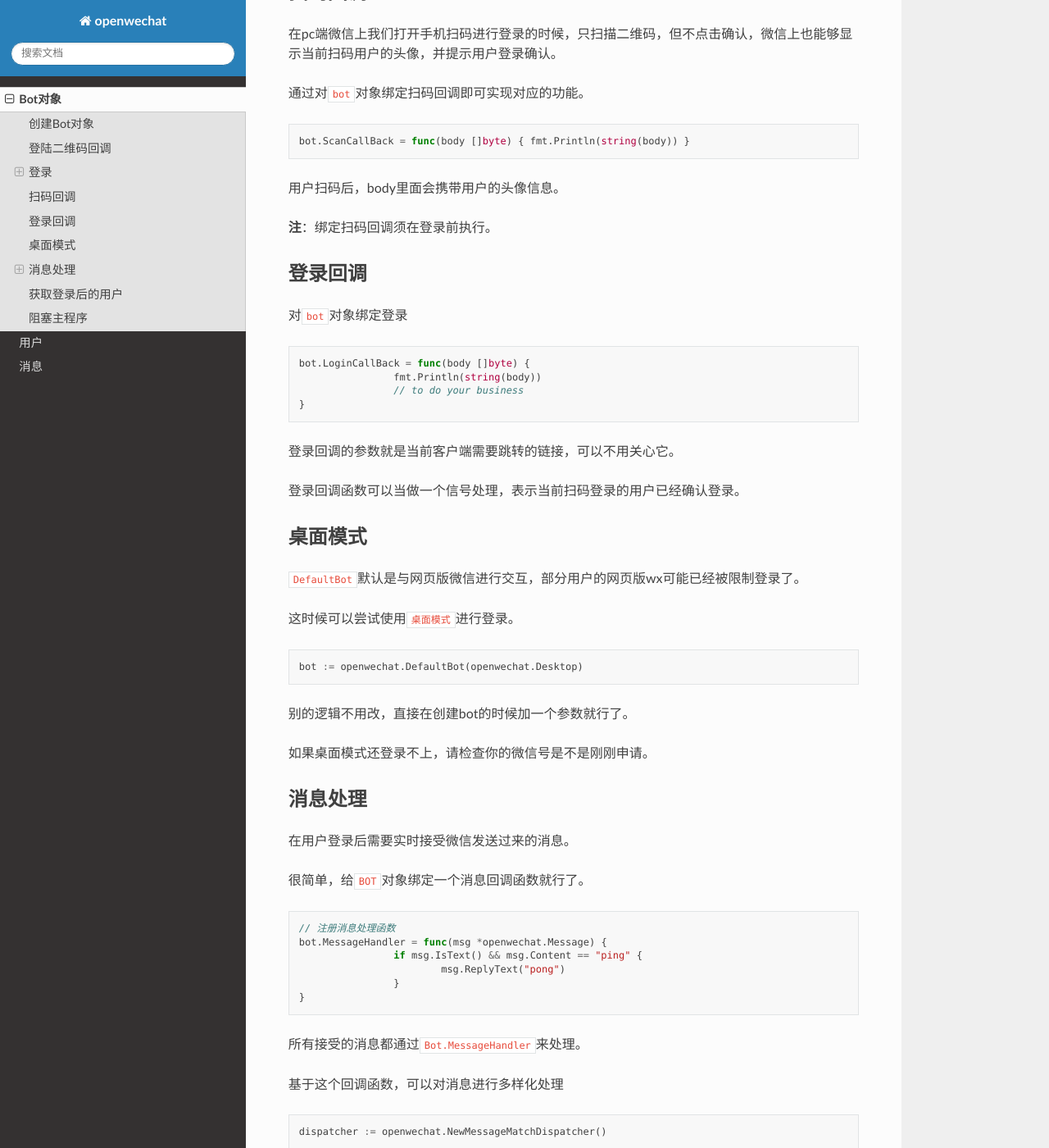
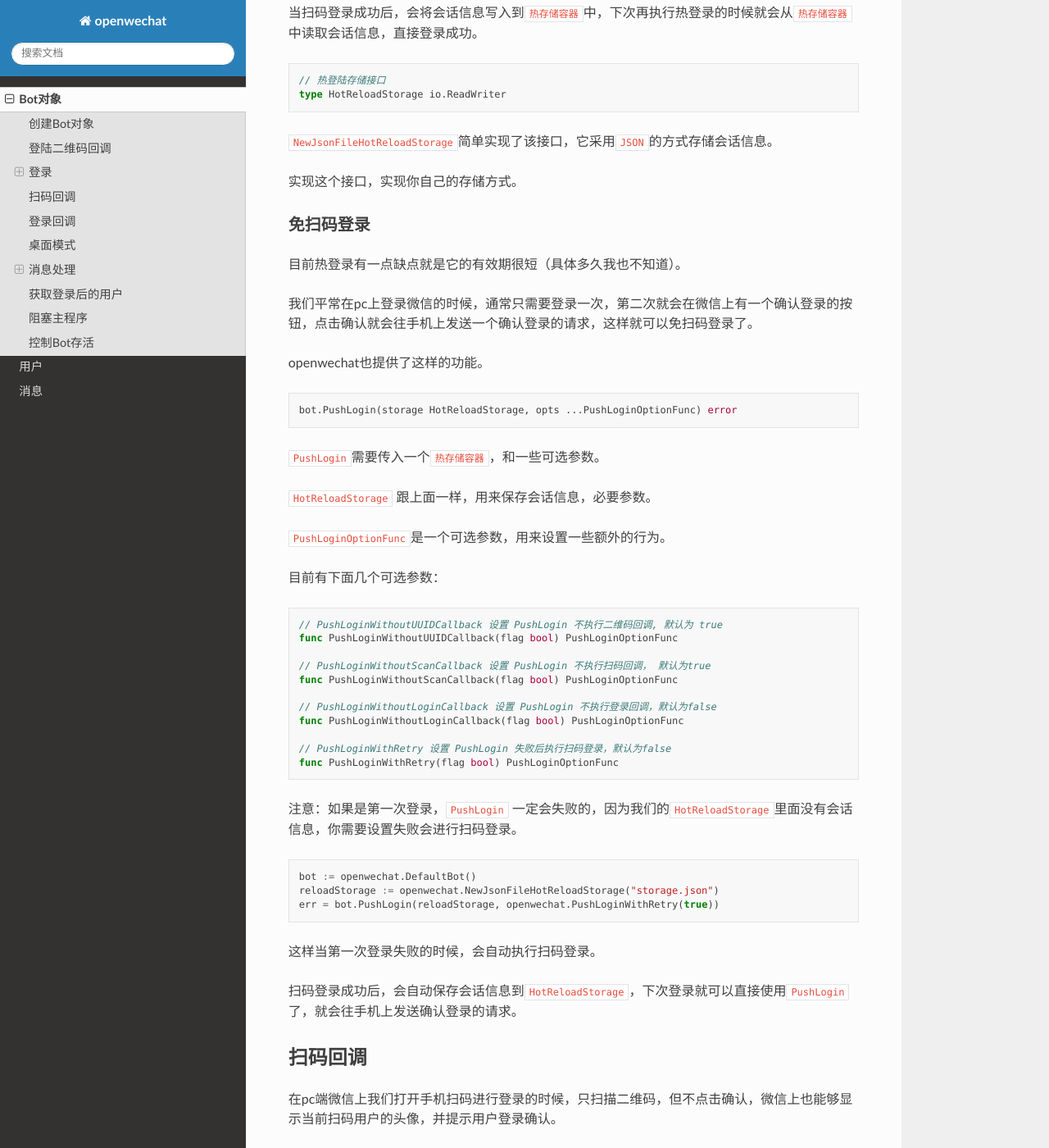
Before and after one commit to eatmoreapple/openwechat, a Sphinx documentation site: the page built from source/bot.md, in a window 1280 px wide and 1400 px high, scrolled down 2092 px. Shown: the whole window at 82% size. Built offline with Sphinx 7.4.7 and the Read the Docs theme 2.0.0, drawn with Linux system fonts in a browser that asks for light colours; some of the changed text lies outside the part shown.

Commit message:
update docs

````diff
--- a/source/bot.md
+++ b/source/bot.md
@@ -60,13 +60,15 @@
 
 
 
-#### 普通登录
+#### 扫码登录
 
 上面的准备工作做完了，下面就可以登录，直接调用`Bot.Login`即可。
 
 ```go
 bot.Login()
 ```
+
+`Login`方法会阻塞当前 goroutine，直到登录成功或者失败。
 
 登录会返回一个`error`，即登录失败的原因。
 
@@ -88,6 +90,17 @@
 
 `HotLogin`需要接受一个`热存储容器对象`来调用。`热存储容器`用来保存登录的会话信息，本质是一个接口类型
 
+我们第一次进行热登录的时候，因为我们的`热存储容器`是空的，所以这时候会发生错误。
+
+我们只需要在`HotLogin`增加一个参数，让它在失败后执行扫码登录即可
+
+```go
+bot.HotLogin(reloadStorage, openwechat.HotLoginWithRetry(true))
+```
+
+当扫码登录成功后，会将会话信息写入到`热存储容器`中，下次再执行热登录的时候就会从`热存储容器`中读取会话信息，直接登录成功。
+
+
 ```go
 // 热登陆存储接口
 type HotReloadStorage io.ReadWriter
@@ -97,6 +110,51 @@
 
 实现这个接口，实现你自己的存储方式。
 
+#### 免扫码登录
+
+目前热登录有一点缺点就是它的有效期很短（具体多久我也不知道）。
+
+我们平常在pc上登录微信的时候，通常只需要登录一次，第二次就会在微信上有一个确认登录的按钮，点击确认就会往手机上发送一个确认登录的请求，这样就可以免扫码登录了。
+
+openwechat也提供了这样的功能。
+
+```go
+bot.PushLogin(storage HotReloadStorage, opts ...PushLoginOptionFunc) error
+```
+
+`PushLogin`需要传入一个`热存储容器`，和一些可选参数。
+
+`HotReloadStorage` 跟上面一样，用来保存会话信息，必要参数。
+
+`PushLoginOptionFunc`是一个可选参数，用来设置一些额外的行为。
+
+目前有下面几个可选参数：
+
+```go
+// PushLoginWithoutUUIDCallback 设置 PushLogin 不执行二维码回调, 默认为 true
+func PushLoginWithoutUUIDCallback(flag bool) PushLoginOptionFunc
+
+// PushLoginWithoutScanCallback 设置 PushLogin 不执行扫码回调， 默认为true
+func PushLoginWithoutScanCallback(flag bool) PushLoginOptionFunc
+
+// PushLoginWithoutLoginCallback 设置 PushLogin 不执行登录回调，默认为false
+func PushLoginWithoutLoginCallback(flag bool) PushLoginOptionFunc
+
+// PushLoginWithRetry 设置 PushLogin 失败后执行扫码登录，默认为false
+func PushLoginWithRetry(flag bool) PushLoginOptionFunc
+```
+
+注意：如果是第一次登录，``PushLogin`` 一定会失败的，因为我们的`HotReloadStorage`里面没有会话信息，你需要设置失败会进行扫码登录。
+
+```go
+bot := openwechat.DefaultBot()
+reloadStorage := openwechat.NewJsonFileHotReloadStorage("storage.json")
+err = bot.PushLogin(reloadStorage, openwechat.PushLoginWithRetry(true))
+```
+
+这样当第一次登录失败的时候，会自动执行扫码登录。
+
+扫码登录成功后，会自动保存会话信息到`HotReloadStorage`，下次登录就可以直接使用`PushLogin`了，就会往手机上发送确认登录的请求。
 
 
 ### 扫码回调
@@ -262,4 +320,27 @@
 bot.Block()
 ```
 
-该方法会一直阻塞，直到用户主动退出或者网络请求发生错误
+该方法会一直阻塞，直到用户主动退出或者网络请求发生错误。
+
+
+### 控制Bot存活
+
+判断当前的`Bot`是否存活。
+
+```go
+func (b *Bot) Alive() bool
+```
+
+当返回为`true`则表示`Bot`存活。
+
+如何控制`Bot`存活呢？
+
+```go
+ctx, cancel := context.WithCancel(context.Background())
+
+bot := openwechat.DefaultBot(openwechat.WithContext(ctx))
+```
+
+`WithContext`接受一个`context.Context`对象，当`context`对象被取消时，`Bot`也会被取消。
+
+当前我们也可以调用`bot.Logout`来主动退出当前的`Bot`，当`Bot`退出后，`bot.Alive()`会返回`false`。
````
